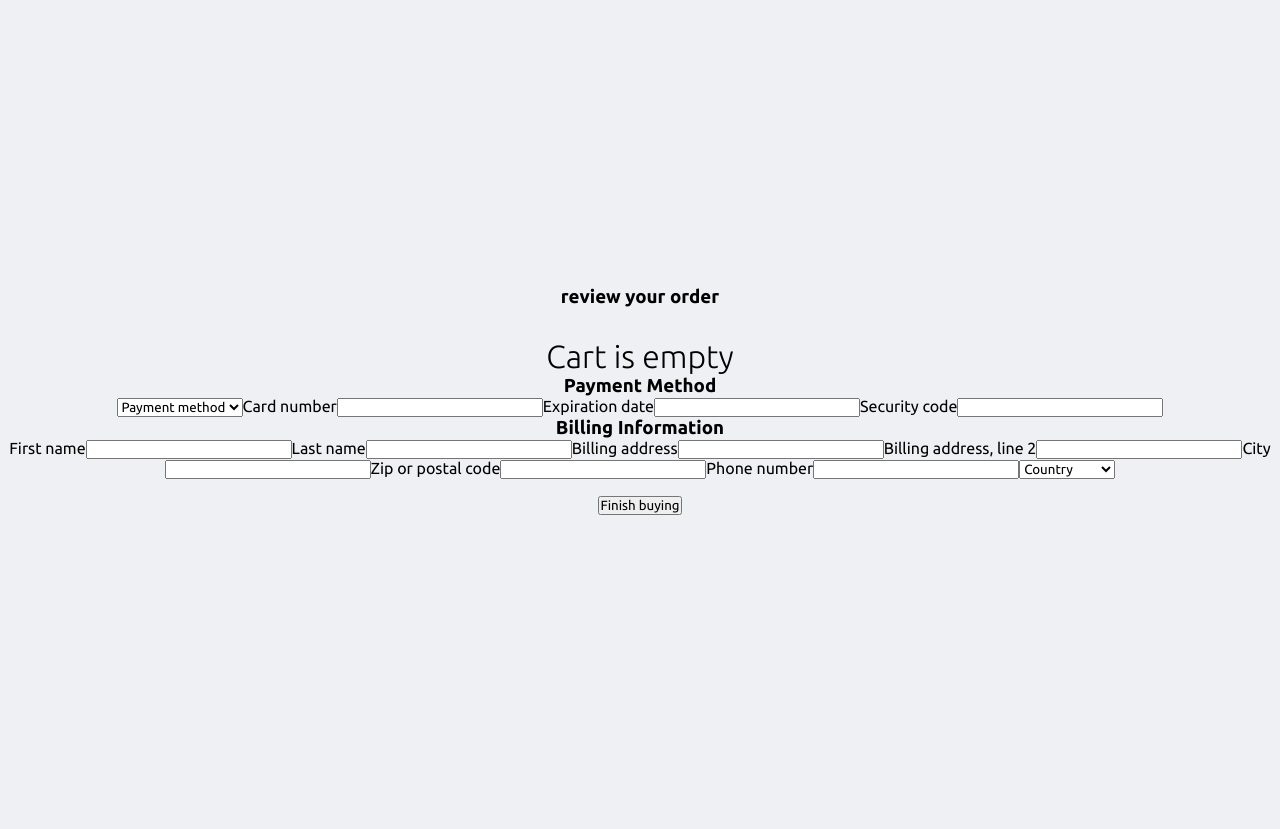
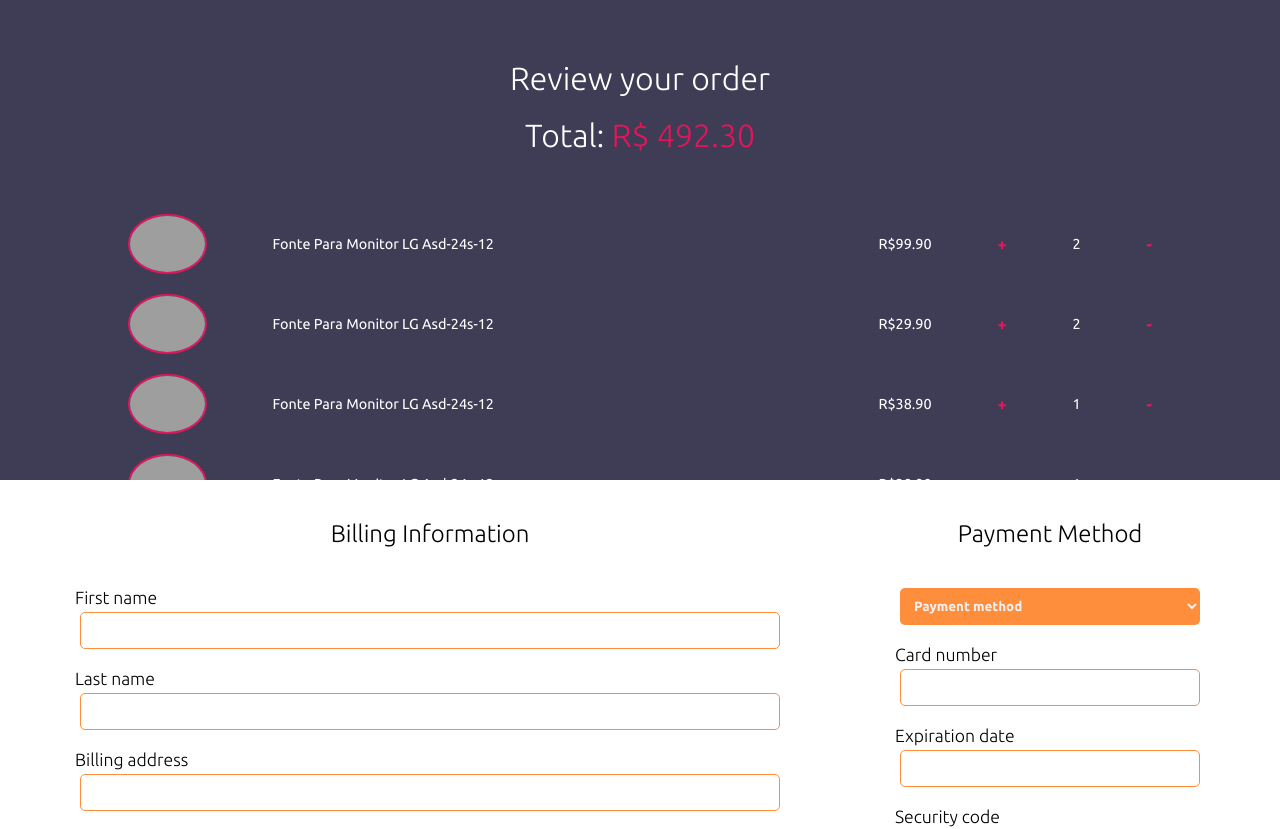
Before and after one commit to celso-rodrigo/new-shopping-cart, a React (Create React App) app: page /checkout in a window 1280 px wide. Shown: the top 829 px of the page. Before the commit the page ends 800 px from the top, so only its background shows below. Built offline with nearby package versions, Linux system fonts and the light colour scheme; grey boxes are pictures that could not be loaded.

Commit message:
Adicionado CSS de checkout.

```diff
--- a/src/components/Cart.js
+++ b/src/components/Cart.js
@@ -11,10 +11,10 @@ function Cart() {
 			{cart.length > 0 && (
 				<>
 					<div className="payout">
-						{getTotal()}
 							<Link
 								to="/checkout"
 							>
+								{getTotal()}
 								Proceed to payout
 							</Link>
 					</div>
--- a/src/components/CheckoutForm.js
+++ b/src/components/CheckoutForm.js
@@ -65,9 +65,13 @@ function CheckoutForm({setBuying}) {
 	};
 
 	return (
-		<form>
-			<div>
-				<h3>review your order</h3>
+		<form className="checkout-form">
+			<div className="order">
+				<header className="order-header">
+					<h3>Review your order</h3>
+					{getTotal()}
+				</header>
+
 				{cart.map((item) => (
 				<CartItemCard
 					name={item.name}
@@ -78,56 +82,9 @@ function CheckoutForm({setBuying}) {
 					key={item.id}
 				/>
 				))}
-				{getTotal()}
 			</div>
-			<div>
-				<h3>Payment Method</h3>
-				<select
-					defaultValue=""
-					onChange={({target}) =>
-					setPaymentInfo((prevState) =>
-						({...prevState, card: target.value}))}
-				>
-					<option disabled hidden value="">Payment method</option>
-					<option value="visa">Visa</option>
-					<option value="hipercard">Hipercard</option>
-					<option value="mastercard">MasterCard</option>
-				</select>
-				<label>
-					Card number
-					<input
-						type="text"
-						maxLength="16"
-						value={paymentInfo.cardNumber}
-						onChange={({target}) =>
-							setPaymentInfo((prevState) =>
-								({...prevState, cardNumber: clearWords(target.value)}))}
-					/>
-				</label>
-				<label>
-					Expiration date
-					<input
-						type="text"
-						maxLength="5"
-						value={paymentInfo.expiration}
-						onChange={({target}) =>
-							setPaymentInfo((prevState) =>
-								({...prevState, expiration: formatDate(target.value)}))}
-					/>
-				</label>
-				<label>
-					Security code
-					<input
-						type="text"
-						maxLength="3"
-						value={paymentInfo.securityCode}
-						onChange={({target}) =>
-							setPaymentInfo((prevState) =>
-								({...prevState, securityCode: clearWords(target.value)}))}
-					/>
-				</label>
-			</div>
-			<div>
+			<div className="checkout-info">
+			<div className="billing-info">
 					<h3>Billing Information</h3>
 					<label>
 						First name
@@ -205,8 +162,62 @@ function CheckoutForm({setBuying}) {
 						{contryList.map((country) => <option key={country}>{country}</option>)}
 					</select>
 				</div>
+				<div className="payment-info">
+					<h3>Payment Method</h3>
+					<select
+						defaultValue=""
+						onChange={({target}) =>
+						setPaymentInfo((prevState) =>
+							({...prevState, card: target.value}))}
+					>
+						<option disabled hidden value="">Payment method</option>
+						<option value="visa">Visa</option>
+						<option value="hipercard">Hipercard</option>
+						<option value="mastercard">MasterCard</option>
+					</select>
+					<label>
+						Card number
+						<input
+							type="text"
+							maxLength="16"
+							value={paymentInfo.cardNumber}
+							onChange={({target}) =>
+								setPaymentInfo((prevState) =>
+									({...prevState, cardNumber: clearWords(target.value)}))}
+						/>
+					</label>
+					<label>
+						Expiration date
+						<input
+							type="text"
+							maxLength="5"
+							value={paymentInfo.expiration}
+							onChange={({target}) =>
+								setPaymentInfo((prevState) =>
+									({...prevState, expiration: formatDate(target.value)}))}
+						/>
+					</label>
+					<label>
+						Security code
+						<input
+							type="text"
+							maxLength="3"
+							value={paymentInfo.securityCode}
+							onChange={({target}) =>
+								setPaymentInfo((prevState) =>
+									({...prevState, securityCode: clearWords(target.value)}))}
+						/>
+					</label>
 					<p className="problem">{problem.length > 0 && problem}</p>
-			<button type="button" onClick={validatePaymentInfo}>Finish buying</button>
+					<button
+						type="button"
+						onClick={validatePaymentInfo}
+						className="checkout-btn"
+					>
+						Finish buying
+					</button>
+				</div>
+			</div>
 		</form>
   );
 }
--- a/src/components/FakeCheckout.js
+++ b/src/components/FakeCheckout.js
@@ -16,7 +16,7 @@ function FakeCheckout() {
 	waitForFakeLoad();
 
 	return (
-		<>
+		<div className="finished">
 			{fakeLoad
 				? <div className="loading"/>
 				: (
@@ -29,7 +29,7 @@ function FakeCheckout() {
 						</div>
 					</>
 				)}
-		</>
+		</div>
   );
 }
 
--- a/src/components/StoreHeader.js
+++ b/src/components/StoreHeader.js
@@ -12,7 +12,7 @@ function StoreHeader() {
 	};
 
   return (
-		<header>
+		<header className="site-header">
 			<div className="logo">
 				<div className="logo-image">
 					<img src={logoIconFill} alt="logo." className="logo-icon" />
--- a/src/context/Provider.js
+++ b/src/context/Provider.js
@@ -1,12 +1,21 @@
 import React, { useState } from "react";
 import Context from "./Context";
 import PropTypes from "prop-types";
+
+const cartMock = [
+  {name: "Fonte Para Monitor LG Asd-24s-12", price: 99.9, thumbnail: "http://http2.mlstatic.com/D_618260-MLB46351007772_062021-I.jpg", id: "MLB1868670458", quantity: 2},
+  {name: "Fonte Para Monitor LG Asd-24s-12", price: 29.9, thumbnail: "http://http2.mlstatic.com/D_728243-MLB46350563957_062021-I.jpg", id: "MLB1868670514", quantity: 2},
+  {name: "Fonte Para Monitor LG Asd-24s-12", price: 38.9, thumbnail: "http://http2.mlstatic.com/D_611487-MLB46351065171_062021-I.jpg", id: "MLB1868670427", quantity: 1},
+  {name: "Fonte Para Monitor LG Asd-24s-12", price: 38.9, thumbnail: "http://http2.mlstatic.com/D_611487-MLB46351065171_062021-I.jpg", id: "MLB1868670427", quantity: 1},
+  {name: "Bateria Para Notebook Acer Asd1031 4400 Mah Preto ", price: 154.9, thumbnail: "http://http2.mlstatic.com/D_987575-MLB45670586436_042021-I.jpg", id: "MLB1391662250", quantity: 1}];
+
 
 function Provider({ children }) {
   const [showCart, setShowCart] = useState(false);
   const [problem, setProblem] = useState("Search for something.");
   const [searchResults, setSearchResults] = useState([]);
-  const [cart, setCart] = useState([]);
+  // const [cart, setCart] = useState([]);
+  const [cart, setCart] = useState(cartMock);
   const [productsLoading, setProductsLoading] = useState(false);
 
   const getTotal = () => {
--- a/src/pages/Store.js
+++ b/src/pages/Store.js
@@ -10,7 +10,6 @@ function Store() {
 
 	const loadCard = () => {
 		if (productsLoading) return (<div className="loading" />);
-		console.log(searchResults);
 		return searchResults.map((result, index) =>(
 					<ItemCard
 						name={result.title}
--- a/src/styles/Cart.css
+++ b/src/styles/Cart.css
@@ -36,7 +36,6 @@
 }
 
 .payout {
-  text-decoration: none;
   color: var(--color-1);
   border-radius: 10px;
   background-color: var(--color-5);
@@ -45,15 +44,19 @@
 }
 
 .payout a {
+  display: flex;
+  flex-direction: column;
+  gap: 10px;
   color: var(--color-1);
   text-decoration: none;
+  font-weight: 700;
 }
 
 .cart-item-card {
   display: flex;
   align-items: center;
   justify-content: space-around;
-  font-size: 0.7rem;
+  font-size: 0.9rem;
   gap: 10px;
 }
 
--- a/src/styles/Checkout.css
+++ b/src/styles/Checkout.css
@@ -1,4 +1,4 @@
-.checkout {
+.checkout .finished {
   display: flex;
   flex-direction: column;
   align-items: center;
@@ -9,23 +9,23 @@
   height: 100vh;
 }
 
-.checkout .loading {
+.checkout .finished .loading {
   width: 150px;
   height: 150px;
   border-width: 10px;
 }
 
-.checkout h1 {
+.checkout .finished h1 {
   font-weight: 100;
   font-size: 2.5rem;
 }
 
-.checkout img {
+.checkout .finished img {
   width: 500px;
   max-width: 90%;
 }
 
-.checkout .navigate-links {
+.checkout .finished .navigate-links {
   display: flex;
   flex-direction: column;
   align-items: center;
@@ -33,9 +33,14 @@
   width: 500px;
   max-width: 100%;
   gap: 30px;
+  transition: 0.3s;
 }
 
-.checkout .navigate-links a {
+.checkout .finished .navigate-links a:hover {
+  scale: 1.1;
+}
+
+.checkout .finished .navigate-links a {
   color: var(--color-4);
   background-color: var(--color-3);
   padding: 12px 20px;
@@ -47,3 +52,127 @@
   text-align: center;
   transition: 0.3s;
 }
+
+.checkout-form .order {
+  display: flex;
+  flex-direction: column;
+  gap: 20px;
+  padding: 20px 100px;
+  background-color: var(--color-2);
+  color: white;
+  width: 100vw;
+  max-height: 60vh;
+  overflow-y: scroll;
+}
+
+.checkout-form .order .cart-item-card button {
+  color: var(--color-5);
+}
+
+.order-header {
+  display: flex;
+  flex-wrap: wrap;
+  justify-content: space-between;
+  padding: 40px;
+  gap: 20px;
+}
+
+.order-header h3,
+.order-header p {
+  font-size: 2rem;
+  font-weight: 200;
+  width: 100%;
+  text-align: center;
+}
+
+.order-header p .total {
+  color: var(--color-5);
+}
+
+.checkout-info {
+  display: flex;
+  justify-content: space-evenly;
+  flex-wrap: wrap;
+  padding: 40px 0;
+  gap: 40px;
+  background-color: white;
+}
+
+.checkout-info .problem {
+  color: var(--color-5);
+}
+
+.checkout-info label {
+  display: flex;
+  gap: 5px;
+  flex-direction: column;
+  font-size: 1.1rem;
+  font-weight: 200;
+  text-indent: -5px;
+}
+
+.checkout-info label input {
+  border: 1px solid var(--color-4);
+  padding: 10px;
+  border-radius: 5px;
+  outline: none;
+}
+
+.checkout-info select {
+  background-color: var(--color-4);
+  color: var(--color-1);
+  padding: 10px;
+  border-radius: 5px;
+  font-weight: 700;
+  border: none;
+}
+
+.checkout-info h3 {
+  text-align: center;
+  font-weight: 200;
+  font-size: 1.5rem;
+  padding-bottom: 20px;
+}
+
+.payment-info,
+.billing-info {
+  display: flex;
+  flex-direction: column;
+  gap: 20px;
+}
+
+.payment-info {
+  width: 300px;
+}
+
+.billing-info {
+  width: 700px;
+}
+
+.checkout-btn {
+  background-color: var(--color-5);
+  color: var(--color-1);
+  padding: 10px;
+  border-radius: 5px;
+  border: none;
+  font-size: 1.2rem;
+  transition: 0.3s;
+}
+
+.checkout-btn:hover {
+  scale: 1.1;
+}
+
+@media screen and (max-width: 1200px) {
+  .payment-info {
+    width: 90vw;
+  }
+
+  .billing-info {
+    width: 90vw;
+  }
+
+  .checkout-form .order {
+    padding: 20px 20px;
+  }
+}
--- a/src/styles/StoreHeader.css
+++ b/src/styles/StoreHeader.css
@@ -1,4 +1,4 @@
-header {
+.site-header {
   position: fixed;
   left: 0;
   right: 0;
@@ -97,7 +97,7 @@ header {
 }
 
 @media screen and (max-width: 601px) {
-  header {
+  .site-header {
     height: 70px;
   }
 
@@ -112,7 +112,7 @@ header {
 }
 
 @media screen and (max-width: 430px) {
-  header {
+  .site-header {
     height: 60px;
   }
 
```
Lines whose indentation alone changed are shown as unchanged.
